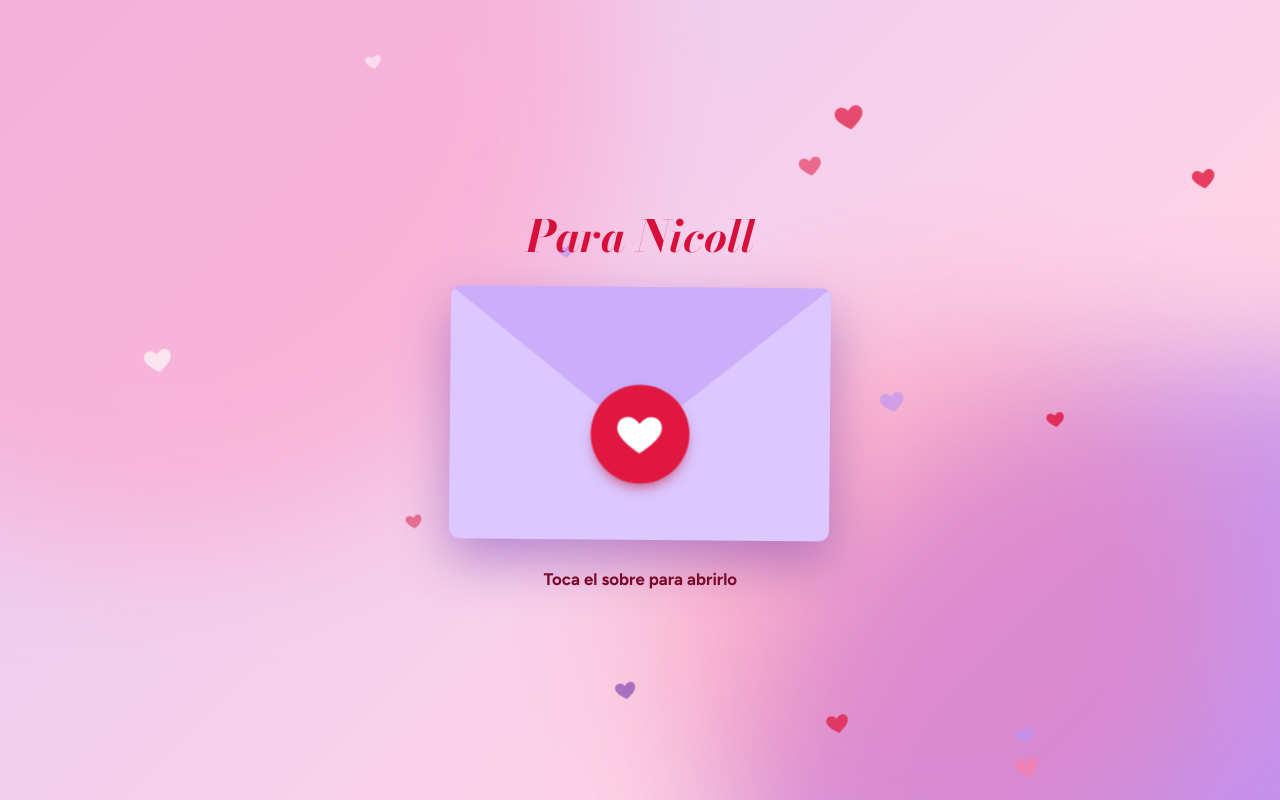
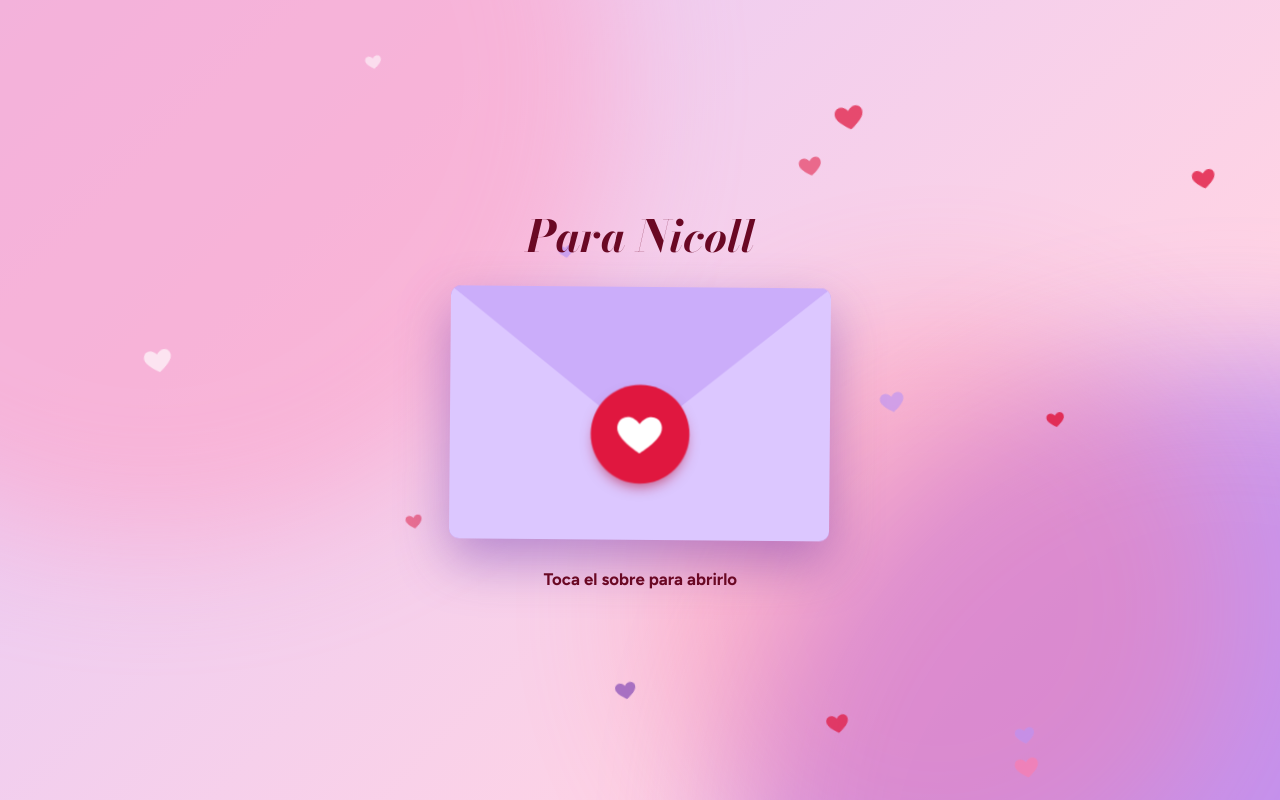
Before and after one commit to Gianpierre-dev/Quieres-ser-mi-novia-Nicoll-, a plain HTML site: page index.html in a window 1280 px wide. Drawn offline with nearby package versions, Linux system fonts and the light colour scheme.

Commit message:
fix: mejorar contraste del texto sobre el fondo del sobre

```diff
--- a/index.html
+++ b/index.html
@@ -21,7 +21,7 @@
       --rojo: #e0173f;
       --rojo-oscuro: #b50d30;
       --rojo-texto: #d60f3b;
-      --vino: #7a0a2a;
+      --vino: #6a0824;
       --salida-suave: cubic-bezier(0.16, 1, 0.3, 1);
     }
 
@@ -110,7 +110,7 @@
       font-weight: 700;
       font-size: clamp(2rem, 9vw, 2.75rem);
       line-height: 1.1;
-      color: var(--rojo-texto);
+      color: var(--vino);
     }
 
     .sobre {
```
